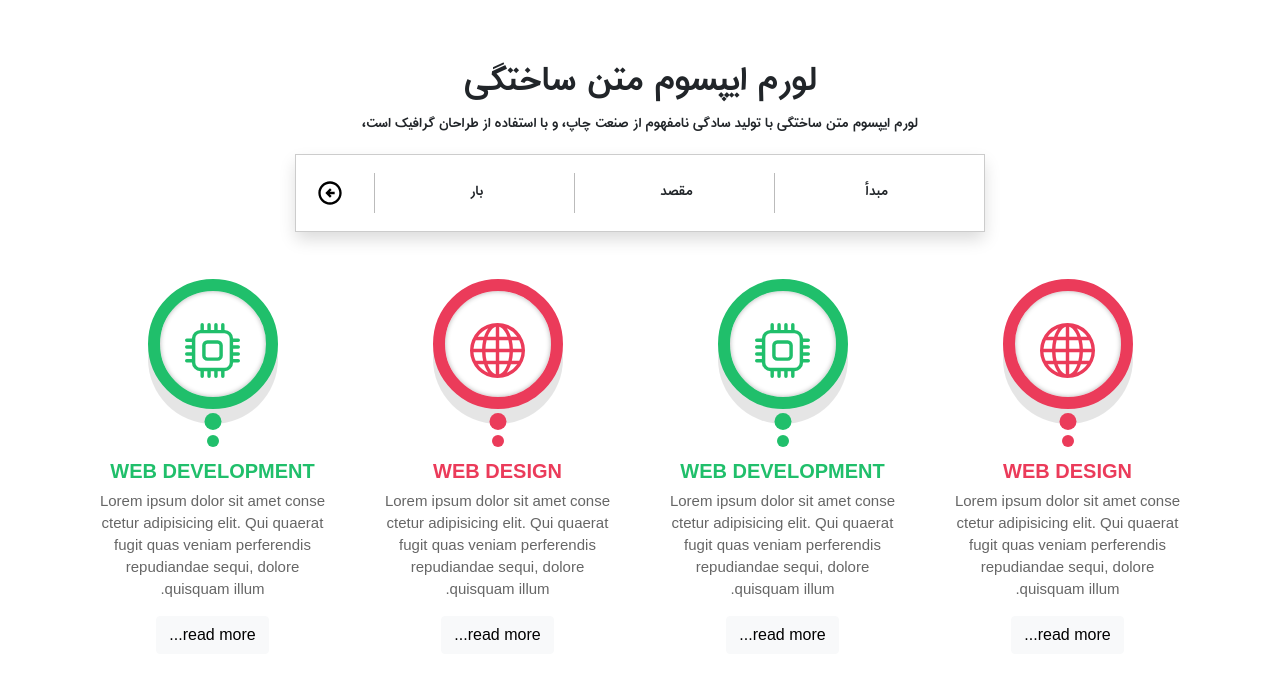
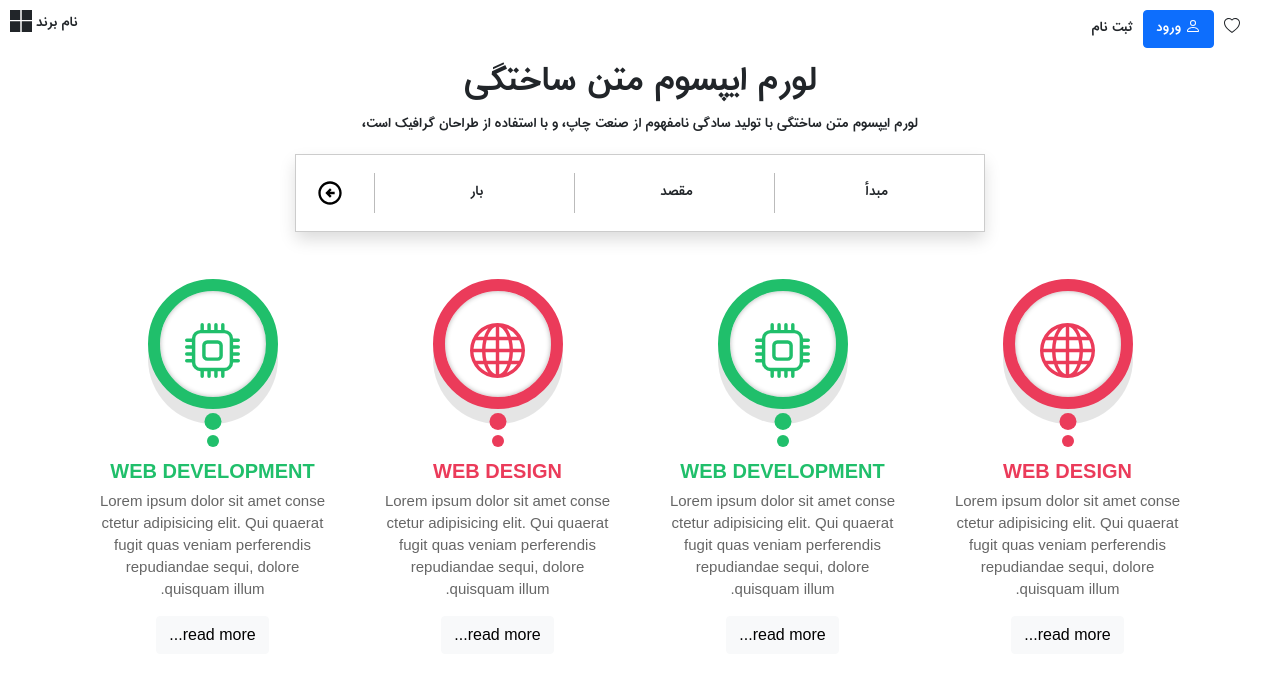
Before and after one commit to majidebrahimi01/FREIGHT_FORM, a plain HTML site: page index.html in a window 1280 px wide. Drawn offline with Linux system fonts and the light colour scheme.

Commit message:
update-03
add top menu

```diff
--- a/index.html
+++ b/index.html
@@ -11,6 +11,34 @@
 </head>
 
 <body>
+    <header class="top_menu fixed-top">
+        <article class="right_menu">
+            <ul class="register">
+                <li>
+                    <a href="#">
+                        <svg xmlns="http://www.w3.org/2000/svg" width="16" height="16" fill="currentColor" class="bi bi-heart" viewBox="0 0 16 16">
+                            <path d="m8 2.748-.717-.737C5.6.281 2.514.878 1.4 3.053c-.523 1.023-.641 2.5.314 4.385.92 1.815 2.834 3.989 6.286 6.357 3.452-2.368 5.365-4.542 6.286-6.357.955-1.886.838-3.362.314-4.385C13.486.878 10.4.28 8.717 2.01L8 2.748zM8 15C-7.333 4.868 3.279-3.04 7.824 1.143c.06.055.119.112.176.171a3.12 3.12 0 0 1 .176-.17C12.72-3.042 23.333 4.867 8 15z"/>
+                          </svg>
+                    </a>
+                </li>
+                <li class="btn btn-primary">
+                    <svg xmlns="http://www.w3.org/2000/svg" width="16" height="16" fill="currentColor" class="bi bi-person" viewBox="0 0 16 16">
+                        <path d="M8 8a3 3 0 1 0 0-6 3 3 0 0 0 0 6zm2-3a2 2 0 1 1-4 0 2 2 0 0 1 4 0zm4 8c0 1-1 1-1 1H3s-1 0-1-1 1-4 6-4 6 3 6 4zm-1-.004c-.001-.246-.154-.986-.832-1.664C11.516 10.68 10.289 10 8 10c-2.29 0-3.516.68-4.168 1.332-.678.678-.83 1.418-.832 1.664h10z"/>
+                    </svg>
+                    <a href="#">ورود</a>
+                </li>
+                <li>
+                    <a href="#">ثبت نام</a>
+                </li>
+            </ul>
+        </article>
+        <article class="left_menu">
+            <span>نام برند</span>
+            <svg xmlns="http://www.w3.org/2000/svg" width="22" height="22" fill="currentColor" class="bi bi-microsoft" viewBox="0 0 16 16">
+                <path d="M7.462 0H0v7.19h7.462V0zM16 0H8.538v7.19H16V0zM7.462 8.211H0V16h7.462V8.211zm8.538 0H8.538V16H16V8.211z"/>
+              </svg>
+        </article>
+    </header>
     <!-- BIG TITLE -->
     <section class="big_title">
         <h1>لورم ایپسوم متن ساختگی</h1>
@@ -19,7 +47,6 @@
     <!-- END BIG TITLE -->
     <!-- MAIN SEARCH -->
     <section class="navbar navbar-expand shadow">
-
         <!-- MAIN SELECTED LIST -->
         <ul class="navbar-nav mr-auto mb-2 mb-lg-0">
             <!-- ORIGIN -->
@@ -495,7 +522,6 @@
             <svg xmlns="http://www.w3.org/2000/svg" enable-background="new 0 0 24 24" height="28" viewBox="0 0 24 24" width="28" fill="#000000">
                 <g><rect fill="none" height="24" width="24"/></g><g><path d="M2,12c0,5.52,4.48,10,10,10c5.52,0,10-4.48,10-10S17.52,2,12,2C6.48,2,2,6.48,2,12z M20,12c0,4.42-3.58,8-8,8 c-4.42,0-8-3.58-8-8s3.58-8,8-8C16.42,4,20,7.58,20,12z M8,12l4-4l1.41,1.41L11.83,11H16v2h-4.17l1.59,1.59L12,16L8,12z"/></g>
             </svg>
-
         </a>
         <!-- ARROW SEARCH BUTTON -->
     </section>
--- a/scss/main.scss
+++ b/scss/main.scss
@@ -474,3 +474,28 @@ img {
         margin: 0 0 30px;
     }
 }
+
+////////////////////////////////////////////
+////////////////////////////////////////////
+////////////////////////////////////////////
+.top_menu {
+    display: flex;
+    justify-content: space-between;
+    .left_menu {
+        margin: 10px;
+    }
+    .right_menu {
+        .register {
+            list-style: none;
+            display: flex;
+            align-items: center;
+            li {
+                margin: 10px 0 10px 10px;
+                a {
+                    text-decoration: none;
+                    color: currentColor;
+                }
+            }
+        }
+    }
+}
```
Also changed, not shown: scss/main.css, 1 other file.
